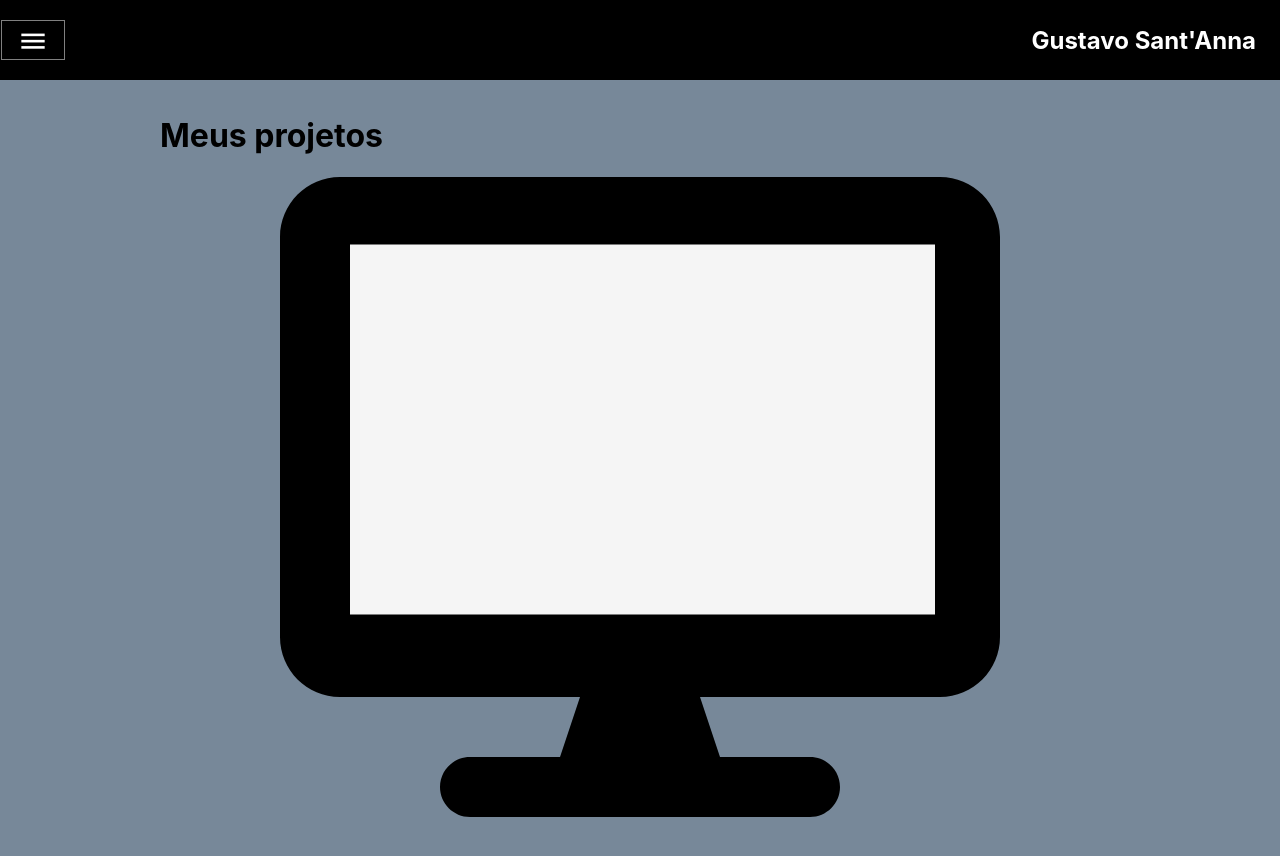
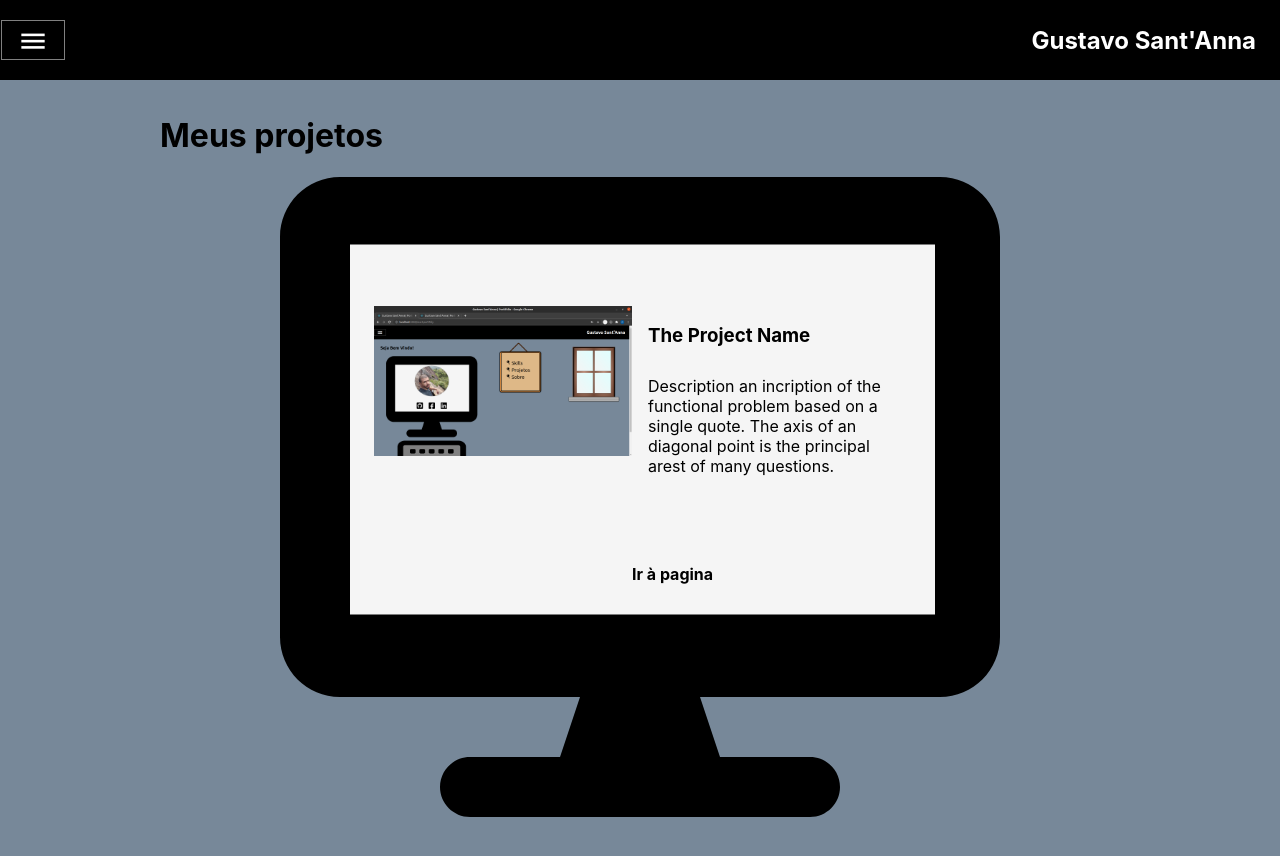
Before and after one commit to Warywise/react-portifoly, a React (Create React App) app: page /react-portifoly/projects in a window 1280 px wide. Shown: the top 856 px of the page. Built offline with nearby package versions, Linux system fonts and the light colour scheme.

Commit message:
ProjectCard adicionado à página

```diff
--- a/src/components/ProjectCard.tsx
+++ b/src/components/ProjectCard.tsx
@@ -1,19 +1,23 @@
-import React from 'react'
-
 interface CardInfos {
-  image: string;
-  title: string;
-  description: string;
-  url: string;
+  props: {
+    image: string,
+    title: string,
+    description: string,
+    url: string,
+  }
 }
 
 export default function ProjectCard(props: CardInfos) {
   return (
     <div className='project-card'>
-      <img src={ props.image } alt={ `visual do projeto ${props.title}` } />
-      <h4>{ props.title }</h4>
-      <p>{ props.description }</p>
-      <a href={ props.url } target='_blank' rel='noreferrer'>Ir à pagina</a>
+      <div>
+        <img src={props.props.image} alt={`visual do projeto ${props.props.title}`} />
+      </div>
+      <h3>{ props.props.title }</h3>
+      <p>{ props.props.description }</p>
+      <a href={props.props.url} target='_blank' rel='noreferrer'>
+        <h4>Ir à pagina</h4>
+      </a>
     </div>
   )
 }
--- /dev/null
+++ b/src/data/ProjectsData.js
@@ -0,0 +1,12 @@
+import image from '../projectImages/imageExample.png';
+
+const ProjectsData = [
+  {
+    image,
+    title: 'The Project Name',
+    description: 'Description an incription of the functional problem based on a single quote. The axis of an diagonal point is the principal arest of many questions.',
+    url: 'https://google.com',
+  }
+];
+
+export default ProjectsData;
--- a/src/pages/Projects.tsx
+++ b/src/pages/Projects.tsx
@@ -1,5 +1,7 @@
 import '../styles/Projects.scss';
 
+import ProjectsData from '../data/ProjectsData';
+import ProjectCard from '../components/ProjectCard';
 import { ComputerIcon } from '../images/svgFiles';
 
 export default function Projects() {
@@ -9,7 +11,7 @@ export default function Projects() {
         <div className='computer-div'>
           { ComputerIcon }
           <div className="computer-background" />
-
+          {ProjectsData.map((item) => <ProjectCard props={ item } />) }
         </div>
       </main>
     );
--- a/src/styles/Projects.scss
+++ b/src/styles/Projects.scss
@@ -9,3 +9,34 @@
     width: 75%;
   }
 }
+
+.project-card {
+  display: grid;
+  grid-template-columns: 1fr 3% 1fr;
+  grid-template-rows: 13% 1fr 1fr;
+  padding: 0 13%;
+  position: absolute;
+  top: 20%;
+
+  div {
+    grid-column: 1;
+
+    img {
+      width: 100%;
+    }
+  }
+
+  h3 {
+    grid-column: 3;
+  }
+
+  p {
+    grid-column: 3;
+    grid-row: 2;
+  }
+
+  a {
+    grid-column: 2/4;
+    grid-row: 3;
+  }
+}
```
Also changed, not shown: src/projectImages/imageExample.png (added).
